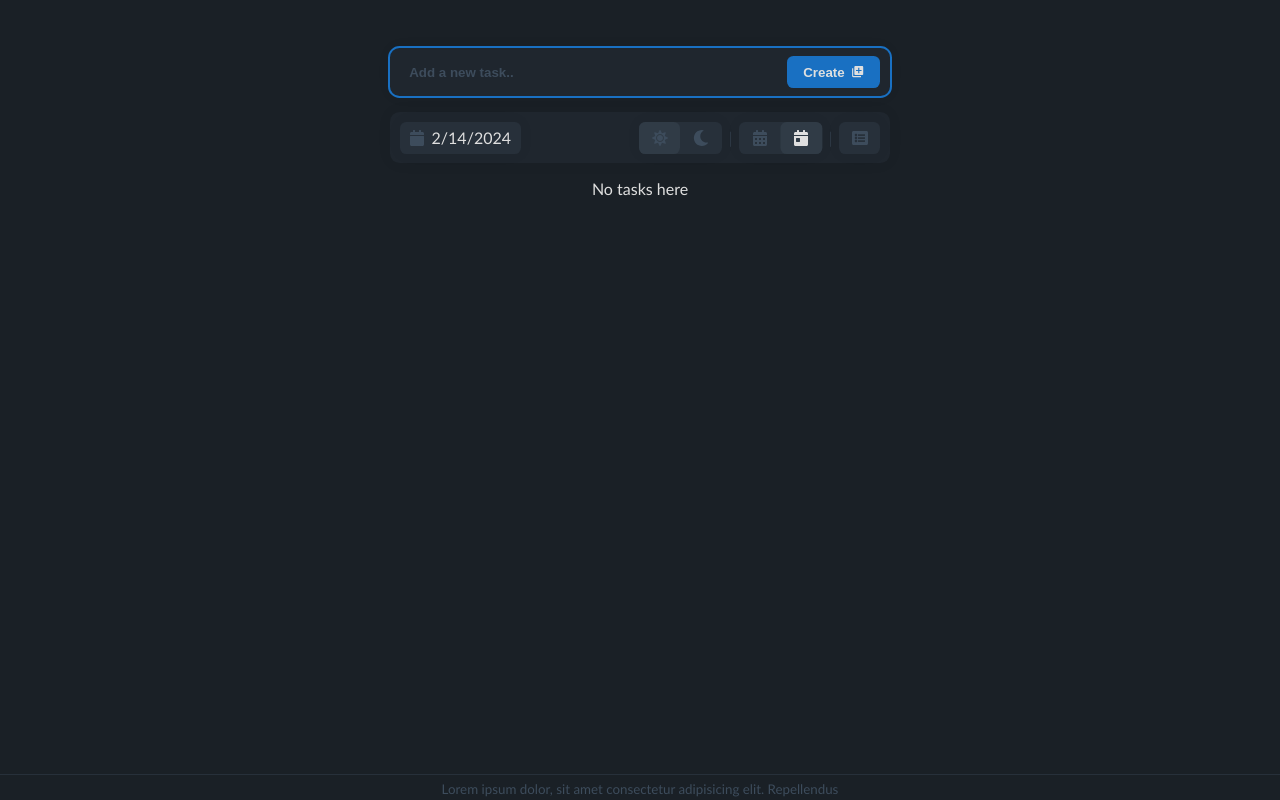
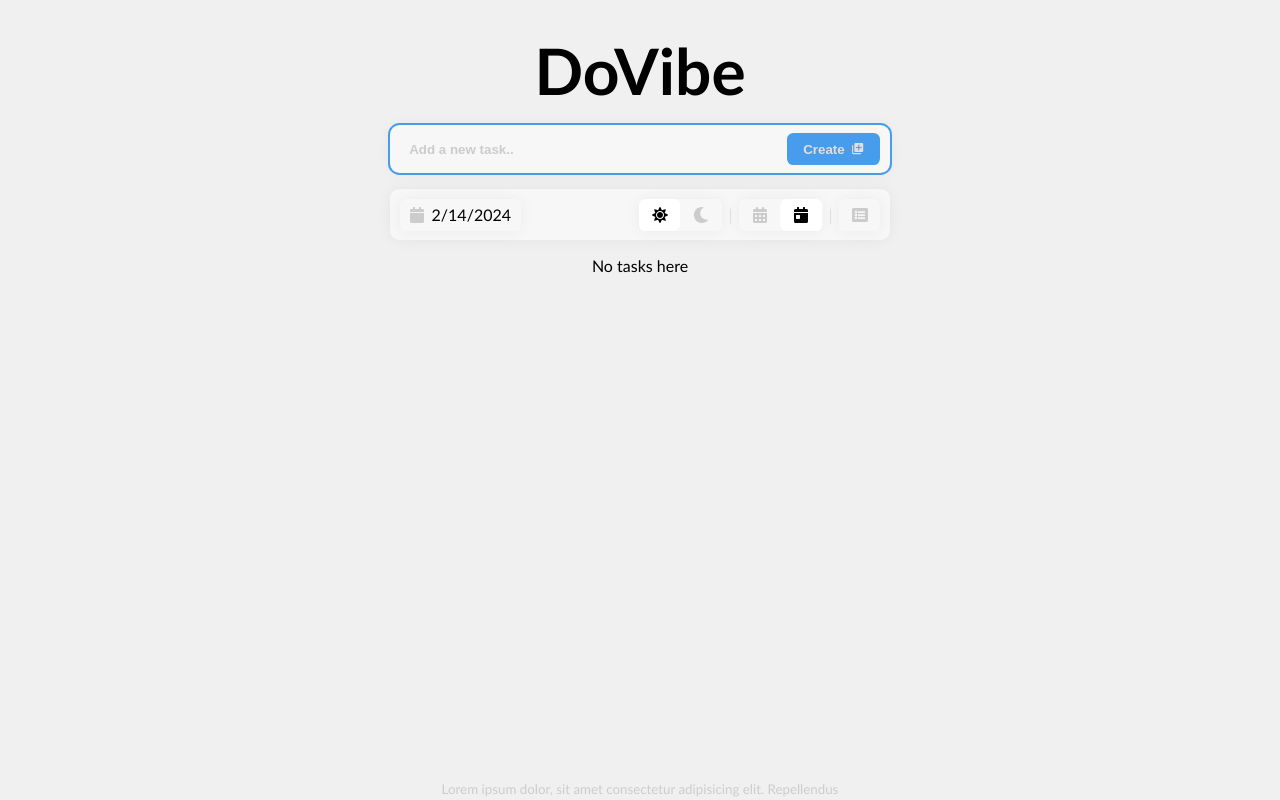
Before and after one commit to iNikAnn/DoVibe, a React (Create React App) app: page / in a window 1280 px wide. Built offline with nearby package versions, Linux system fonts and the light colour scheme; the HTML template or start-up script is replaced by a standard one.

Commit message:
Update: Enhance theme toggling functionality

```diff
--- a/public/index.html
+++ b/public/index.html
@@ -1,12 +1,11 @@
 <!DOCTYPE html>
-<html lang="en" data-scheme="dark">
+<html lang="en">
 
 <head>
   <meta charset="utf-8" />
   <link rel="icon" href="%PUBLIC_URL%/favicon.ico" />
   <meta name="viewport" content="width=device-width, initial-scale=1" />
-  <meta name="theme-color" content="#000000" />
-  <meta name="color-scheme" content="dark">
+  <meta name="color-scheme" content="dark light">
   <meta name="description" content="A straightforward and user-friendly task management web application that allows you to efficiently organize your tasks directly in the browser, hassle-free and without the need for registration." />
   <title>DoVibe | To-Do List</title>
 </head>
--- a/src/components/FiltersBar.jsx
+++ b/src/components/FiltersBar.jsx
@@ -18,7 +18,7 @@ import Switcher from '../components/Switcher';
 import Filter from './Filter';
 import Tooltip from '../components/Tooltip';
 
-function FiltersBar({ todos, initialDate, onChangeViewMode, setOnlyUncompleted, checkForUnfinishedTodosInDay }) {
+function FiltersBar({ todos, initialDate, colorScheme, onChangeScheme, onChangeViewMode, setOnlyUncompleted, checkForUnfinishedTodosInDay }) {
 	const [datePickerIsHidden, setDatePickerIsHidden] = useState(false);
 
 	return (
@@ -63,11 +63,13 @@ function FiltersBar({ todos, initialDate, onChangeViewMode, setOnlyUncompleted,
 
 					iconLeft={<FaSun />}
 					tooltipLeft="Light"
-					onChangeLeft={() => document.documentElement.setAttribute('data-scheme', 'light')}
+					checkedLeft={colorScheme === 'light'}
+					onChangeLeft={() => onChangeScheme('light')}
 
 					iconRight={<FaMoon />}
 					tooltipRight="Dark"
-					onChangeRight={() => document.documentElement.setAttribute('data-scheme', 'dark')}
+					checkedRight={colorScheme === 'dark'}
+					onChangeRight={() => onChangeScheme('dark')}
 				/>
 
 				<span className={styles.separator}>|</span>
--- a/src/components/Switcher.jsx
+++ b/src/components/Switcher.jsx
@@ -24,14 +24,14 @@ function Switcher(props) {
 				className={`${styles.input} ${styles.inputLeft}`}
 				type="radio"
 				name={name}
-				id={name + 'inputLeft'}
+				id={name + 'InputLeft'}
 				checked={checkedLeft}
 				onChange={onChangeLeft}
 			/>
 			<Tooltip text={tooltipLeft}>
 				<label
 					className={styles.label}
-					htmlFor={name + 'inputLeft'}
+					htmlFor={name + 'InputLeft'}
 				>
 					{iconLeft}
 				</label>
--- a/src/components/TodoApp.jsx
+++ b/src/components/TodoApp.jsx
@@ -29,6 +29,15 @@ function TodoApp() {
 	const [date, setDate] = useState(today);
 	const [todos, setTodos] = useState(JSON.parse(localStorage.getItem('todos')) || {});
 
+	// color scheme
+	const [colorScheme, setColorScheme] = useState(() => {
+		if (localStorage.getItem('scheme')) {
+			return localStorage.getItem('scheme');
+		} else {
+			return matchMedia('(prefers-color-scheme: dark)').matches ? 'dark' : 'light';
+		};
+	});
+
 	// filters
 	const [isOnlyUncompleted, setOnlyUncompleted] = useState(false);
 
@@ -47,6 +56,11 @@ function TodoApp() {
 	useEffect(() => {
 		localStorage.setItem('todos', JSON.stringify(todos));
 	}, [todos]);
+
+	// initialize scheme on first load
+	useEffect(() => {
+		document.documentElement.setAttribute('data-scheme', colorScheme);
+	}, []);
 
 	// highlights the inputbar parent form based on input focus
 	useEffect(() => {
@@ -96,6 +110,15 @@ function TodoApp() {
 		};
 
 		return false;
+	};
+
+	// change color scheme
+	const handleChangeScheme = (newScheme) => {
+		document.documentElement.setAttribute('data-scheme', newScheme);
+
+		localStorage.setItem('scheme', newScheme);
+
+		setColorScheme(newScheme);
 	};
 
 	// change view mode
@@ -227,7 +250,7 @@ function TodoApp() {
 
 	return (
 		<div className={styles.todoApp}>
-			{/* <h1>DoVibe</h1> */}
+			<h1>DoVibe</h1>
 
 			<InputBar
 				inputBarRef={inputBarRef}
@@ -238,6 +261,8 @@ function TodoApp() {
 				todos={todos}
 				initialDate={date}
 				setDate={setDate}
+				colorScheme={colorScheme}
+				onChangeScheme={handleChangeScheme}
 				onChangeViewMode={handleChangeViewMode}
 				setOnlyUncompleted={setOnlyUncompleted}
 				checkForUnfinishedTodosInDay={checkForUnfinishedTodosInDay}
```
